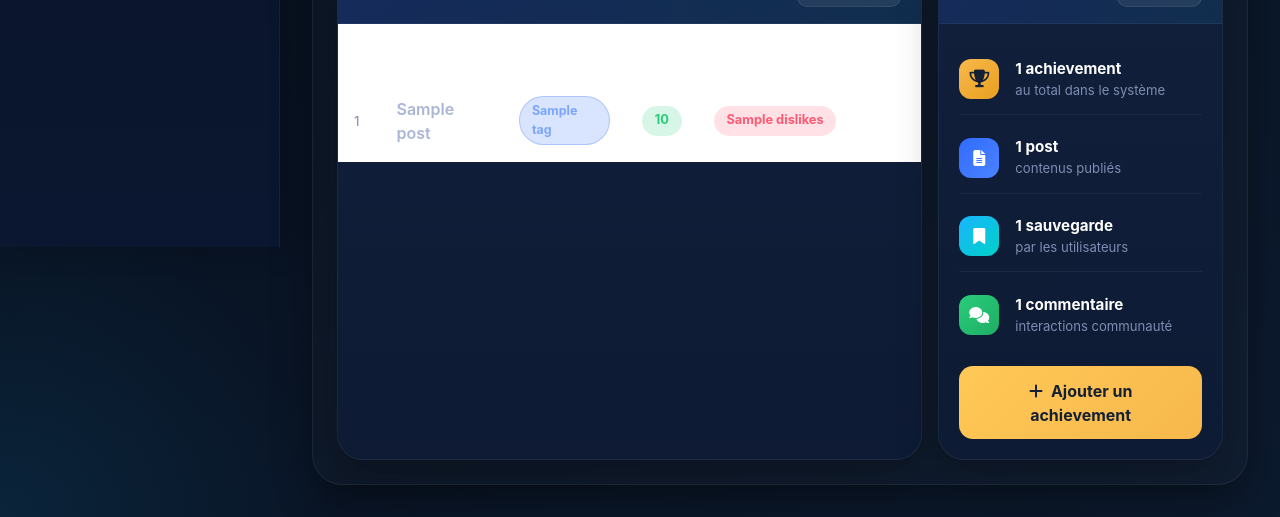
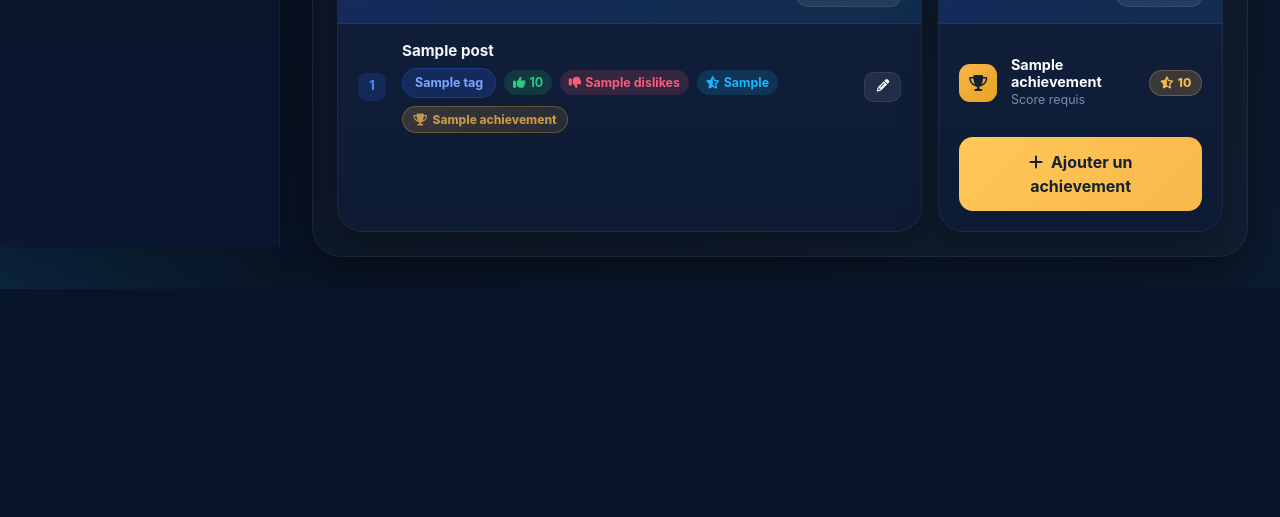
Before and after one commit to Shahdsherni11/Esprit-PIDEV-3A31-2026-MindBoost, a Symfony app: template symfony/templates/back/dashboard/index.html.twig in a window 1280 px wide. Shown: the part 553-1070 px from the top of the page. After the commit the page ends 842 px from the top, so only its background shows below. Run offline with Twig, Linux system fonts and the light colour scheme; the template is opened without the code that fills it: most values are stand-ins (such as "Sample title", 1, 10 or a date in 2020); some libraries are stand-ins or nearby versions.

Commit message:
feat: change dashboard posts to list view + show achievement badges by score
Agent-Logs-Url: https://github.com/Shahdsherni11/Esprit-PIDEV-3A31-2026-MindBoost/sessions/5307cb93-3173-4bfd-a8b8-e6342427f844

Co-authored-by: hediesprit1 <189969974+hediesprit1@users.noreply.github.com>

```diff
--- a/symfony/src/Controller/BackOffice/DashboardController.php
+++ b/symfony/src/Controller/BackOffice/DashboardController.php
@@ -23,12 +23,15 @@ class DashboardController extends AbstractController
     #[Route('', name: 'back_dashboard', methods: ['GET'])]
     public function index(): Response
     {
+        $achievements = $this->achievementRepository->findBy([], ['achievementScore' => 'ASC']);
+
         return $this->render('back/dashboard/index.html.twig', [
             'totalPosts' => $this->postRepository->count([]),
             'totalComments' => $this->commentRepository->count([]),
             'totalAchievements' => $this->achievementRepository->count([]),
             'totalSaves' => $this->savesRepository->count([]),
             'recentPosts' => $this->postRepository->findBy([], ['id' => 'DESC'], 5),
+            'achievements' => $achievements,
         ]);
     }
 }
--- a/symfony/templates/back/dashboard/index.html.twig
+++ b/symfony/templates/back/dashboard/index.html.twig
@@ -101,6 +101,127 @@
         gap: .6rem;
     }
     .section-title i { color: #4D83FF; }
+
+    /* ── Post list view ── */
+    .post-list-item {
+        display: flex;
+        align-items: center;
+        gap: 1rem;
+        padding: 1rem 1.25rem;
+        border-bottom: 1px solid rgba(255,255,255,0.05);
+        transition: background .2s;
+    }
+    .post-list-item:last-child { border-bottom: none; }
+    .post-list-item:hover { background: rgba(255,255,255,0.03); }
+
+    .post-index {
+        width: 28px;
+        height: 28px;
+        border-radius: 8px;
+        background: rgba(47,107,255,0.15);
+        color: #4D83FF;
+        font-size: .78rem;
+        font-weight: 800;
+        display: flex;
+        align-items: center;
+        justify-content: center;
+        flex-shrink: 0;
+    }
+
+    .post-body { flex: 1; min-width: 0; }
+    .post-title-link {
+        display: block;
+        font-weight: 700;
+        font-size: .95rem;
+        color: var(--text-main, #F4F7FC);
+        text-decoration: none;
+        white-space: nowrap;
+        overflow: hidden;
+        text-overflow: ellipsis;
+        max-width: 100%;
+    }
+    .post-title-link:hover { color: #4D83FF; }
+    .post-meta { display: flex; align-items: center; gap: .5rem; flex-wrap: wrap; margin-top: .3rem; }
+
+    .vote-pill {
+        display: inline-flex;
+        align-items: center;
+        gap: .25rem;
+        font-size: .78rem;
+        font-weight: 700;
+        border-radius: 999px;
+        padding: .2rem .55rem;
+    }
+    .vote-up   { background: rgba(41,204,122,0.15); color: #29CC7A; }
+    .vote-down { background: rgba(255,90,116,0.15);  color: #FF5A74; }
+    .score-badge-sm {
+        background: rgba(25,181,254,0.15);
+        color: #19B5FE;
+        border-radius: 999px;
+        padding: .2rem .55rem;
+        font-size: .78rem;
+        font-weight: 700;
+    }
+
+    /* ── Achievement earned badge ── */
+    .achiev-earned {
+        display: inline-flex;
+        align-items: center;
+        gap: .35rem;
+        background: linear-gradient(135deg, rgba(247,184,75,0.22), rgba(232,160,32,0.15));
+        border: 1px solid rgba(247,184,75,0.35);
+        color: #F7B84B;
+        border-radius: 999px;
+        padding: .22rem .65rem;
+        font-size: .75rem;
+        font-weight: 800;
+        white-space: nowrap;
+        animation: shimmer 2.5s ease-in-out infinite;
+    }
+    @keyframes shimmer {
+        0%, 100% { opacity: 1; }
+        50% { opacity: .75; }
+    }
+
+    /* ── Achievement list in side panel ── */
+    .achiev-item {
+        display: flex;
+        align-items: center;
+        gap: .85rem;
+        padding: .75rem 0;
+        border-bottom: 1px solid rgba(255,255,255,0.05);
+    }
+    .achiev-item:last-child { border-bottom: none; }
+    .achiev-icon-wrap {
+        width: 38px;
+        height: 38px;
+        border-radius: 11px;
+        background: linear-gradient(135deg, #F7B84B, #E8A020);
+        display: flex;
+        align-items: center;
+        justify-content: center;
+        font-size: 1rem;
+        color: #142033;
+        flex-shrink: 0;
+    }
+    .achiev-name {
+        font-weight: 700;
+        color: white;
+        font-size: .9rem;
+        line-height: 1.2;
+    }
+    .achiev-score-pill {
+        background: rgba(247,184,75,0.18);
+        color: #F7B84B;
+        border: 1px solid rgba(247,184,75,0.28);
+        border-radius: 999px;
+        padding: .18rem .6rem;
+        font-size: .76rem;
+        font-weight: 800;
+        margin-left: auto;
+        white-space: nowrap;
+        flex-shrink: 0;
+    }
 </style>
 {% endblock %}
 
@@ -216,59 +337,54 @@
                         <a href="{{ path('back_post_new') }}" class="btn btn-primary btn-sm mt-3">Créer le premier</a>
                     </div>
                 {% else %}
-                    <div class="table-responsive">
-                        <table class="table table-hover align-middle mb-0">
-                            <thead>
-                                <tr>
-                                    <th style="width:40px">#</th>
-                                    <th>Titre</th>
-                                    <th>Tag</th>
-                                    <th><i class="fas fa-thumbs-up me-1"></i></th>
-                                    <th><i class="fas fa-thumbs-down me-1"></i></th>
-                                    <th></th>
-                                </tr>
-                            </thead>
-                            <tbody>
                     {% for post in recentPosts %}
-                                <tr>
-                                    <td style="color:#7E8DB1;font-size:.85rem;">{{ post.id }}</td>
-                                    <td>
+                        {# Compute post score (helpMeter) and find the best matching achievement #}
+                        {% set postScore = post.helpMeter %}
+                        {% set earnedAchievement = null %}
+                        {% for ach in achievements %}
+                            {% if postScore >= ach.achievementScore %}
+                                {% set earnedAchievement = ach %}
+                            {% endif %}
+                        {% endfor %}
+
+                        <div class="post-list-item">
+                            <div class="post-index">{{ loop.index }}</div>
+
+                            <div class="post-body">
                                 <a href="{{ path('front_post_show', {id: post.id}) }}"
                                    target="_blank"
-                                           class="text-decoration-none"
-                                           style="color:#AAB6D3;font-weight:600;">
-                                            {{ post.title|slice(0, 55) }}{% if post.title|length > 55 %}…{% endif %}
+                                   class="post-title-link">
+                                    {{ post.title|slice(0, 60) }}{% if post.title|length > 60 %}…{% endif %}
                                 </a>
-                                    </td>
-                                    <td>
+                                <div class="post-meta">
                                     {% if post.tag %}
                                         <span class="recent-tag">{{ post.tag }}</span>
-                                        {% else %}
-                                            <span style="color:#7E8DB1;font-size:.82rem;">—</span>
                                     {% endif %}
-                                    </td>
-                                    <td>
-                                        <span class="badge" style="background:rgba(41,204,122,0.18);color:#29CC7A;">
-                                            {{ post.likes }}
+                                    <span class="vote-pill vote-up">
+                                        <i class="fas fa-thumbs-up"></i> {{ post.likes }}
                                     </span>
-                                    </td>
-                                    <td>
-                                        <span class="badge" style="background:rgba(255,90,116,0.18);color:#FF5A74;">
-                                            {{ post.dislikes }}
+                                    <span class="vote-pill vote-down">
+                                        <i class="fas fa-thumbs-down"></i> {{ post.dislikes }}
                                     </span>
-                                    </td>
-                                    <td>
+                                    <span class="score-badge-sm" title="Help Meter">
+                                        <i class="fas fa-star-half-stroke me-1"></i>{{ postScore }}
+                                    </span>
+                                    {% if earnedAchievement %}
+                                        <span class="achiev-earned" title="Score requis : {{ earnedAchievement.achievementScore }}">
+                                            <i class="fas fa-trophy"></i>
+                                            {{ earnedAchievement.achievementName }}
+                                        </span>
+                                    {% endif %}
+                                </div>
+                            </div>
+
                             <a href="{{ path('back_post_edit', {id: post.id}) }}"
-                                           class="btn btn-secondary btn-sm"
+                               class="btn btn-secondary btn-sm flex-shrink-0"
                                style="padding:.3rem .7rem;font-size:.78rem;border-radius:10px;">
                                 <i class="fas fa-pencil"></i>
                             </a>
-                                    </td>
-                                </tr>
+                        </div>
                     {% endfor %}
-                            </tbody>
-                        </table>
-                    </div>
                 {% endif %}
             </div>
         </div>
@@ -290,45 +406,21 @@
                         <p class="mb-0">Aucun achievement.</p>
                     </div>
                 {% else %}
-                    {# Achievements are not passed to dashboard — show a summary card instead #}
-                    <div class="d-flex flex-column gap-2">
-                        <div class="achiev-row">
-                            <div class="achiev-badge"><i class="fas fa-trophy"></i></div>
-                            <div class="flex-grow-1">
-                                <div style="font-weight:700;color:white;font-size:.95rem;">{{ totalAchievements }} achievement{{ totalAchievements > 1 ? 's' : '' }}</div>
-                                <div style="color:#7E8DB1;font-size:.82rem;">au total dans le système</div>
+                    <div class="d-flex flex-column">
+                        {% for ach in achievements %}
+                            <div class="achiev-item">
+                                <div class="achiev-icon-wrap">
+                                    <i class="fas fa-trophy"></i>
                                 </div>
+                                <div class="flex-grow-1 min-width-0">
+                                    <div class="achiev-name">{{ ach.achievementName }}</div>
+                                    <div style="color:#7E8DB1;font-size:.78rem;">Score requis</div>
                                 </div>
-
-                        <div class="achiev-row">
-                            <div class="kpi-icon-wrap kpi-posts" style="width:40px;height:40px;border-radius:12px;font-size:1rem;">
-                                <i class="fas fa-file-lines text-white"></i>
+                                <span class="achiev-score-pill">
+                                    <i class="fas fa-star-half-stroke me-1"></i>{{ ach.achievementScore }}
+                                </span>
                             </div>
-                            <div class="flex-grow-1">
-                                <div style="font-weight:700;color:white;font-size:.95rem;">{{ totalPosts }} post{{ totalPosts > 1 ? 's' : '' }}</div>
-                                <div style="color:#7E8DB1;font-size:.82rem;">contenus publiés</div>
-                            </div>
-                        </div>
-
-                        <div class="achiev-row">
-                            <div class="kpi-icon-wrap kpi-saves" style="width:40px;height:40px;border-radius:12px;font-size:1rem;">
-                                <i class="fas fa-bookmark text-white"></i>
-                            </div>
-                            <div class="flex-grow-1">
-                                <div style="font-weight:700;color:white;font-size:.95rem;">{{ totalSaves }} sauvegarde{{ totalSaves > 1 ? 's' : '' }}</div>
-                                <div style="color:#7E8DB1;font-size:.82rem;">par les utilisateurs</div>
-                            </div>
-                        </div>
-
-                        <div class="achiev-row">
-                            <div class="kpi-icon-wrap kpi-comments" style="width:40px;height:40px;border-radius:12px;font-size:1rem;">
-                                <i class="fas fa-comments text-white"></i>
-                            </div>
-                            <div class="flex-grow-1">
-                                <div style="font-weight:700;color:white;font-size:.95rem;">{{ totalComments }} commentaire{{ totalComments > 1 ? 's' : '' }}</div>
-                                <div style="color:#7E8DB1;font-size:.82rem;">interactions communauté</div>
-                            </div>
-                        </div>
+                        {% endfor %}
                     </div>
 
                     <a href="{{ path('back_achievement_new') }}" class="btn btn-warning w-100 mt-3" style="border-radius:14px;">
```
Lines whose indentation alone changed are shown as unchanged.
